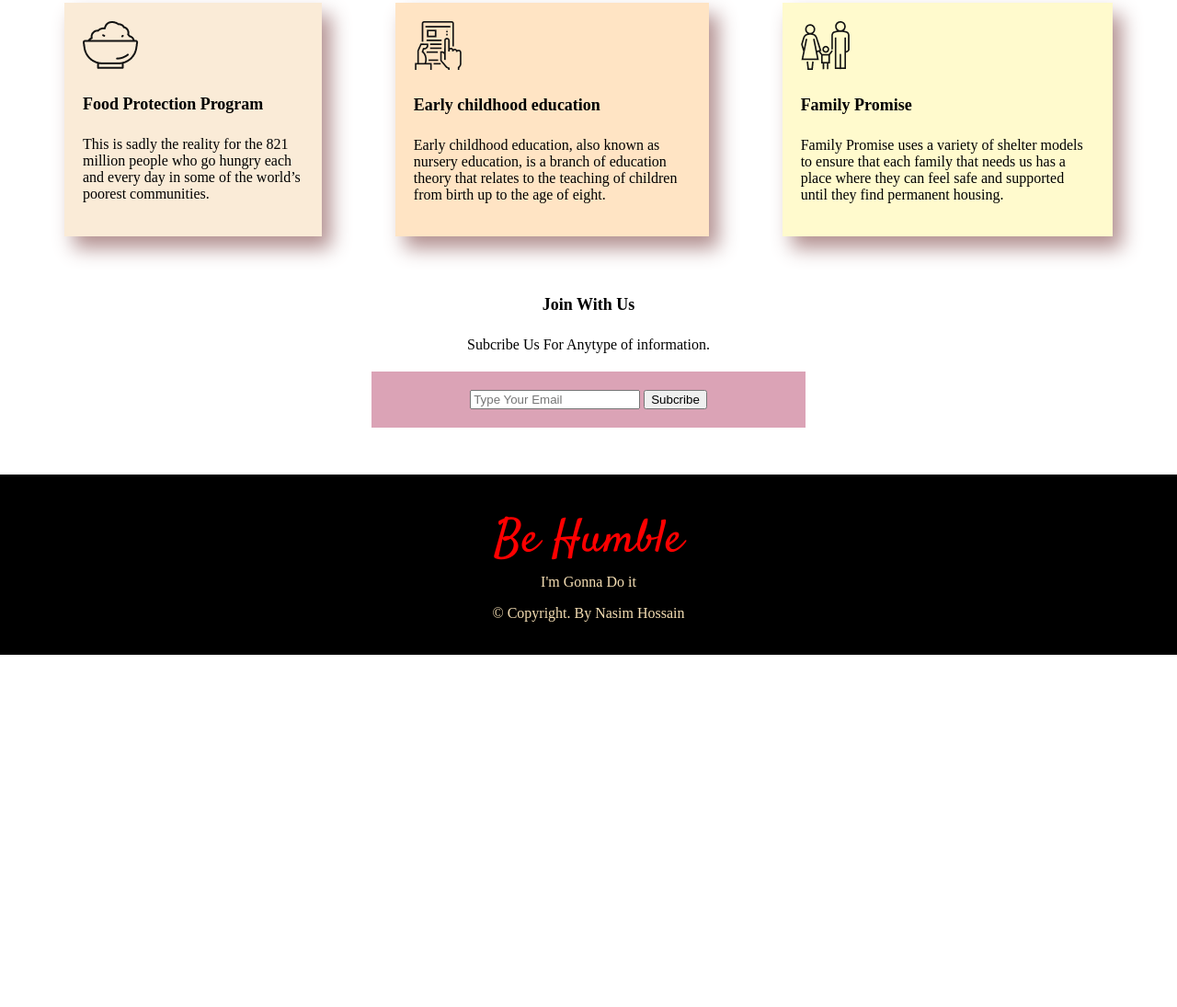
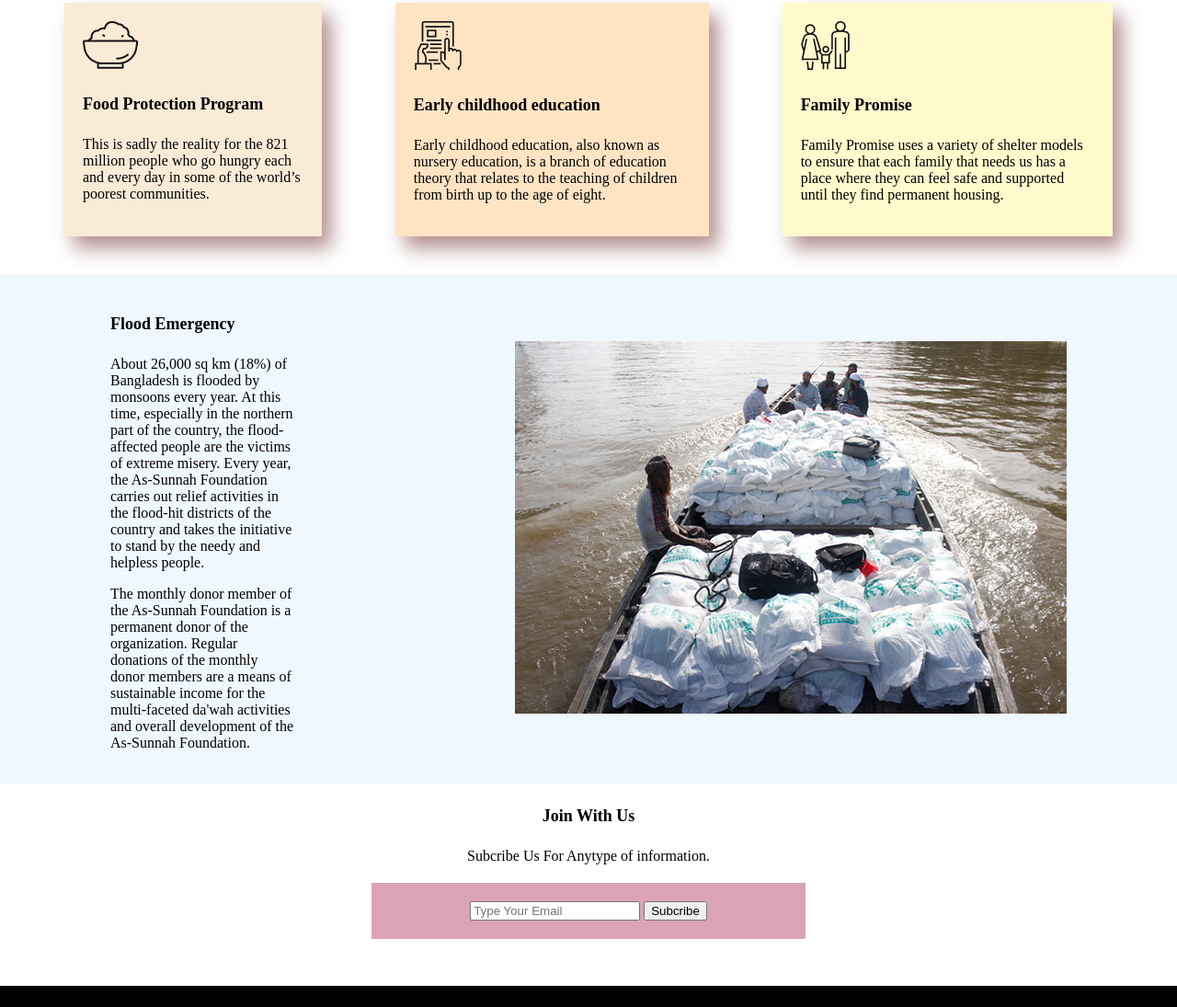
Before and after one commit to NasimHossain60/milestone-1-assignment, a plain HTML site: page index.html in a window 1280 px wide. Shown: the part 1421-2516 px from the top of the page at 92% size. Before the commit the page ends 2133 px from the top, so only its background shows below. Drawn offline with Linux system fonts and the light colour scheme.

Commit message:
bonus parrt

```diff
--- a/index.html
+++ b/index.html
@@ -121,6 +121,29 @@
             </div>
         </section>
 
+        <section class="width-half">
+            <div>
+                <h4>
+                    Flood Emergency
+                </h4>
+                <p>
+                    About 26,000 sq km (18%) of Bangladesh is flooded by monsoons every year. At this time, especially
+                    in the northern part of the country, the flood-affected people are the victims of extreme misery.
+                    Every year, the As-Sunnah Foundation carries out relief activities in the flood-hit districts of the
+                    country and takes the initiative to stand by the needy and helpless people.
+                </p>
+                <p>
+                    The monthly donor member of the As-Sunnah Foundation is a permanent donor of the organization.
+                    Regular donations of the monthly donor members are a means of sustainable income for the
+                    multi-faceted da'wah activities and overall development of the As-Sunnah Foundation.
+                </p>
+            </div>
+
+            <div>
+                <img src="picture/flood.jpg" alt="Sunamganj Flood's image">
+            </div>
+        </section>
+
         <section class="p-center">
             <h4>
                 Join With Us
--- a/style.css
+++ b/style.css
@@ -103,6 +103,18 @@ h4 {
     padding-top: 30px;
 }
 
+.width-half {
+    display: flex;
+    justify-content: center;
+    background-color: #F0F8FF;
+    align-items: center;
+}
+
+.width-half>div {
+    margin: 10px 70px;
+    padding: 10px 50px;
+}
+
 form {
     background-color: rgb(219, 163, 182);
     padding: 20px;
```
Also changed, not shown: picture/flood.jpg (added).
